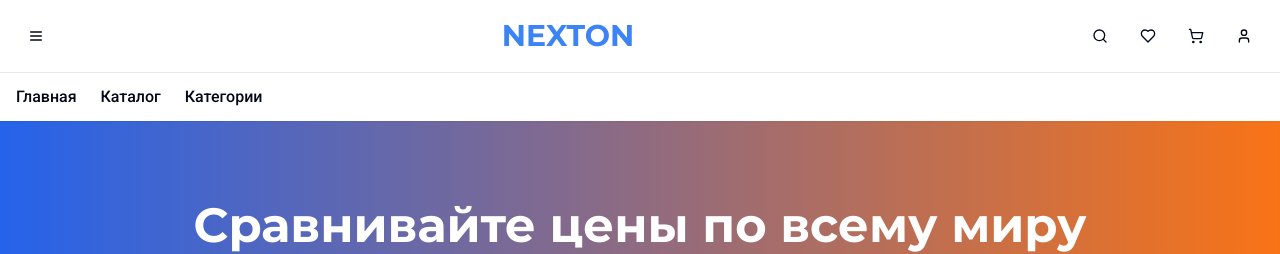
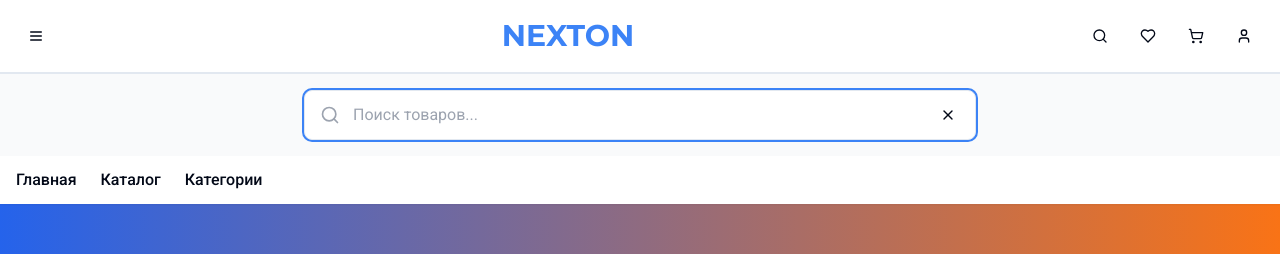
Before and after one commit to pr-poehali-dev/nexton-marketplace, a React (Vite) app: page / in a window 1280 px wide. Both pictures are taken after a click on the button 1099 px from the left and 36 px from the top of the page. Shown: the top 254 px of the page. Built offline with nearby package versions, Linux system fonts and the light colour scheme.

Commit message:
Добавить поисковую строку по клику

```diff
--- a/src/pages/Index.tsx
+++ b/src/pages/Index.tsx
@@ -32,6 +32,8 @@ interface CartItem extends Product {
 const Index = () => {
   const [menuOpen, setMenuOpen] = useState(false);
   const [cartOpen, setCartOpen] = useState(false);
+  const [searchOpen, setSearchOpen] = useState(false);
+  const [searchQuery, setSearchQuery] = useState('');
   const [favorites, setFavorites] = useState<number[]>([]);
   const [cart, setCart] = useState<CartItem[]>([]);
 
@@ -185,7 +187,12 @@ const Index = () => {
               </h1>
 
               <div className="flex items-center gap-2">
-                <Button variant="ghost" size="icon" className="hover-scale">
+                <Button
+                  variant="ghost"
+                  size="icon"
+                  className="hover-scale"
+                  onClick={() => setSearchOpen(!searchOpen)}
+                >
                   <Icon name="Search" size={20} />
                 </Button>
                 <Button
@@ -281,6 +288,35 @@ const Index = () => {
             </div>
           </div>
         </div>
+
+        {searchOpen && (
+          <div className="border-t bg-gray-50 animate-fade-in">
+            <div className="container mx-auto px-4 py-4">
+              <div className="relative max-w-2xl mx-auto">
+                <Icon name="Search" size={20} className="absolute left-4 top-1/2 -translate-y-1/2 text-gray-400" />
+                <input
+                  type="text"
+                  placeholder="Поиск товаров..."
+                  value={searchQuery}
+                  onChange={(e) => setSearchQuery(e.target.value)}
+                  className="w-full pl-12 pr-12 py-3 border rounded-lg focus:outline-none focus:ring-2 focus:ring-primary"
+                  autoFocus
+                />
+                <Button
+                  variant="ghost"
+                  size="icon"
+                  className="absolute right-2 top-1/2 -translate-y-1/2"
+                  onClick={() => {
+                    setSearchOpen(false);
+                    setSearchQuery('');
+                  }}
+                >
+                  <Icon name="X" size={20} />
+                </Button>
+              </div>
+            </div>
+          </div>
+        )}
 
         <div className="container mx-auto px-4 py-3">
           <nav className="flex items-center gap-6">
```
